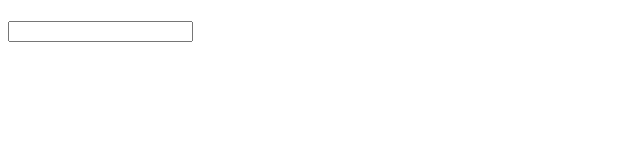
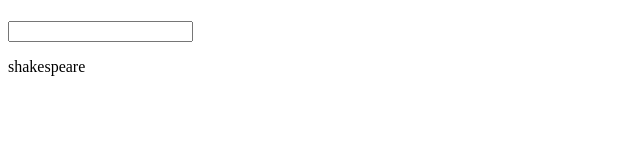
Before and after one commit to CatInWhiteHat/gaiaonweb, a plain HTML site: page index.html in a window 1280 px wide. Shown: the full height of the page, 0-640 px from the left. Drawn offline with Linux system fonts and the light colour scheme.

Commit message:
index.html

```diff
--- a/index.html
+++ b/index.html
@@ -16,6 +16,7 @@
 </style>
 <h1></h1>
 <input id="myInput" value="" class="input">
+<p>shakespeare</p>
 <button id="enter" class="hidden" onclick="whenEnter()">Button</button>
 <p id="txt" class="hidden" class="b" style="font-size:160%;  font-family: Arial, sans-serif;">lol what are you doing here?<br><br>Sucess! I guess..?<br>You solved my really weird arg, congratulations is yours!<br>I must say, I am extremely impressed you got here, and hey- if you had my phone number, I must know you irl so...<br> Solving this thing has gotta be wroth for something, right? Probably. I owe you ramen! Free bowl on me.<br>Or if you don't like ramen, a hamburger or pizza or something; idk, your call.<br> Either way, just text me the password "Anemone" and glory is yours!<br> You shall forever be known as the brilliant puzzle master. </p>
 <script>
```
